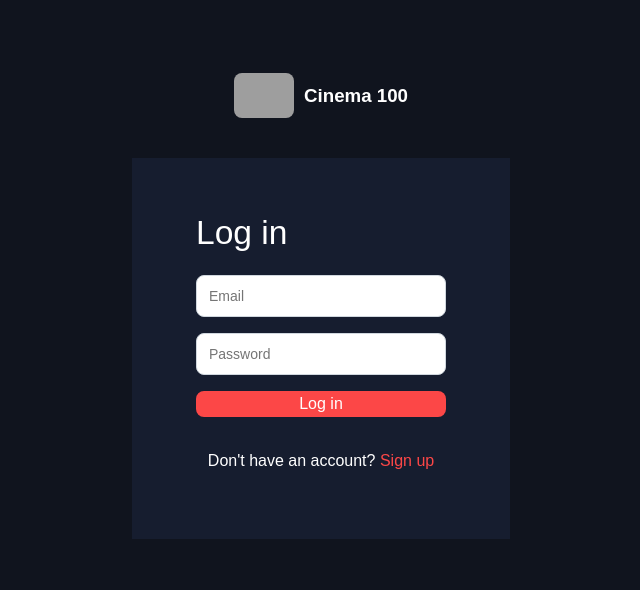
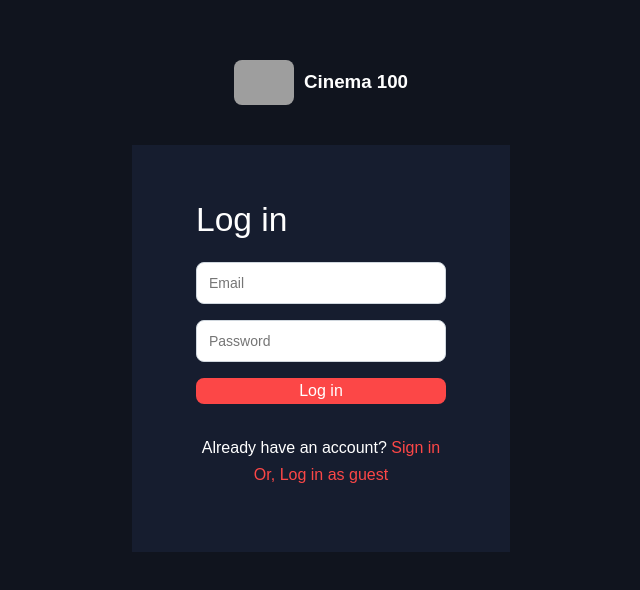
Before and after one commit to luidji95/cinema, a React (Vite) app: page / in a window 1280 px wide. Shown: the part 104-694 px from the top of the page, without its empty margins (319-959 px from the left). Built offline with nearby package versions, Linux system fonts and the light colour scheme; grey boxes are pictures that could not be loaded.

Commit message:
minor changes

```diff
--- a/src/Authentication/Login/Login.tsx
+++ b/src/Authentication/Login/Login.tsx
@@ -63,10 +63,14 @@ export default function Login({ switchToRegister, setIsLoggedIn }: Props) {
       </div>
       <div className="haveAcc">
         <p>
-          Don't have an account?{" "}
+          Already have an account?{" "}
           <a className="a-style" onClick={switchToRegister}>
-            Sign up
-          </a>
+            Sign in
+          </a>{" "}
+          <br></br>{" "}
+        </p>
+        <p>
+          <a className="a-style">Or, Log in as guest</a>
         </p>
       </div>
     </form>
```
